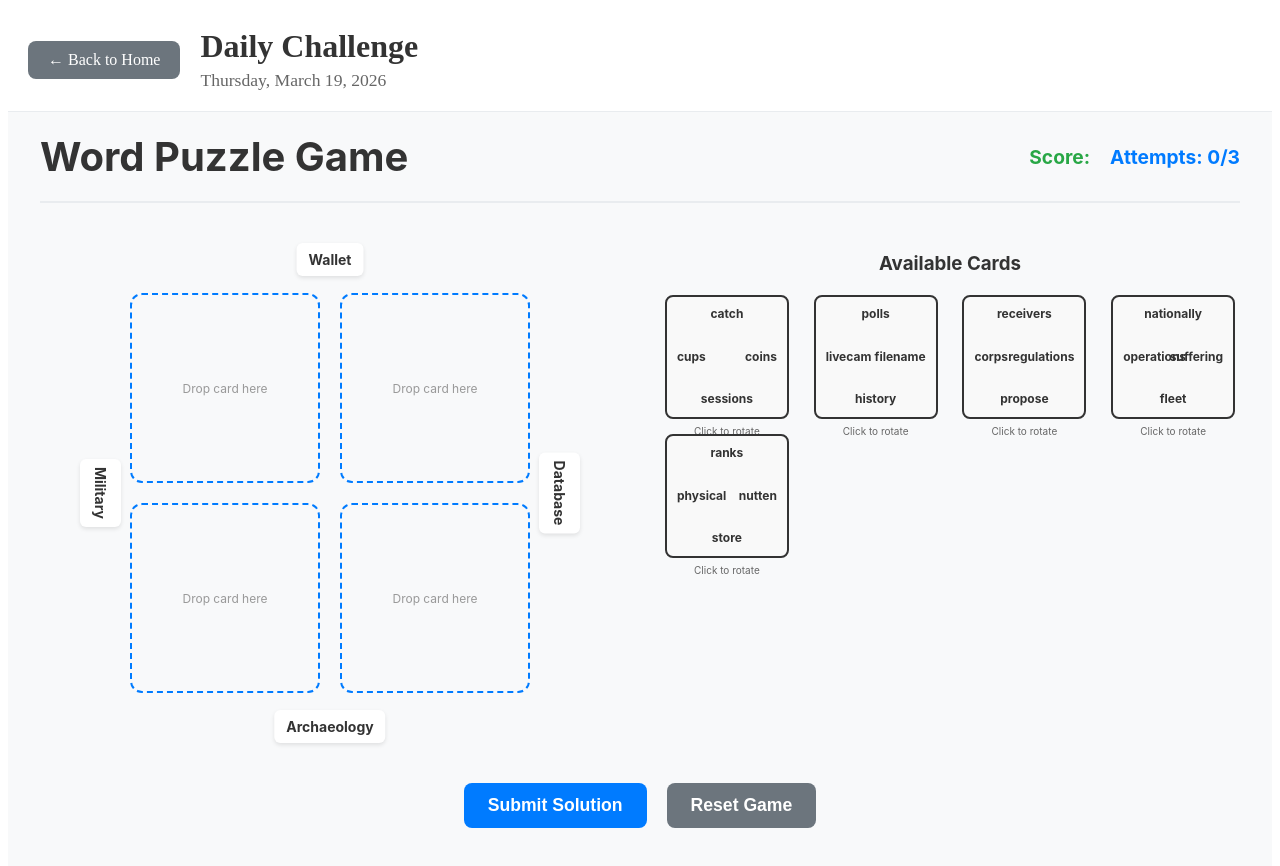
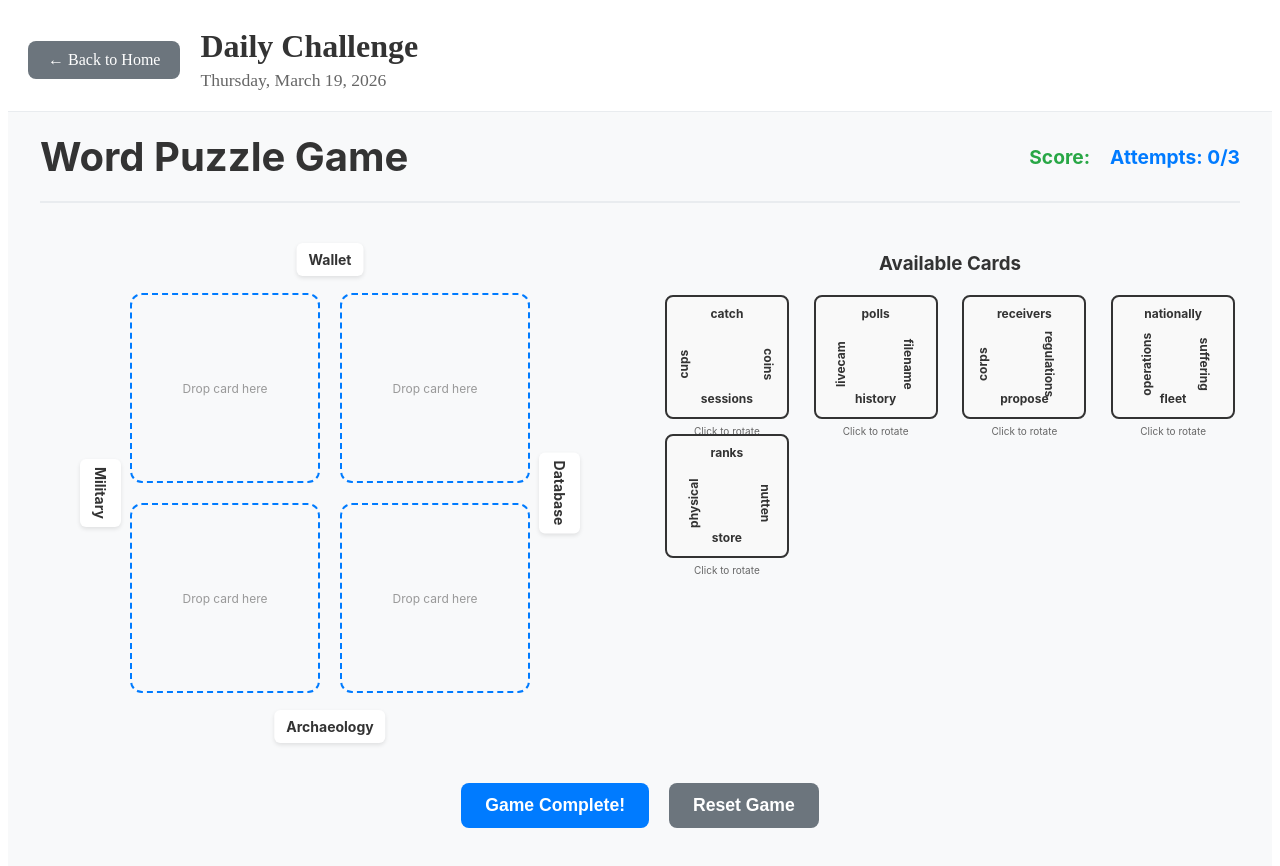
Before and after one commit to joelatwo/solo-clover, a Next.js app: page /puzzle/11-16-2025 in a window 1280 px wide. Shown: the top 866 px of the page. Built offline with nearby package versions, Linux system fonts and the light colour scheme.

Commit message:
Slight Tweaks

```diff
--- a/src/components/Card.tsx
+++ b/src/components/Card.tsx
@@ -18,8 +18,6 @@ export default function Card({
   isIncorrect = false,
   onRotate,
 }: CardProps) {
-  const [isDragging, setIsDragging] = useState(false);
-
   const [{ isDragging: isDragActive }, drag] = useDrag({
     type: "card",
     item: { id: card.id, card },
@@ -52,13 +50,21 @@ export default function Card({
     >
       <div
         className={styles.word}
-        style={{ top: "10px", left: "50%", transform: "translateX(-50%)" }}
+        style={{
+          top: "10px",
+          left: "50%",
+          transform: "translateX(-50%)",
+        }}
       >
         {getWordAtPosition("top")}
       </div>
       <div
         className={styles.word}
-        style={{ right: "10px", top: "50%", transform: "translateY(-50%)" }}
+        style={{
+          right: "10px",
+          top: "50%",
+          transform: "rotate(90deg) translateY(-50%)",
+        }}
       >
         {getWordAtPosition("right")}
       </div>
@@ -70,7 +76,11 @@ export default function Card({
       </div>
       <div
         className={styles.word}
-        style={{ left: "10px", top: "50%", transform: "translateY(-50%)" }}
+        style={{
+          left: "10px",
+          top: "50%",
+          transform: "rotate(-90deg) translateY(-50%)",
+        }}
       >
         {getWordAtPosition("left")}
       </div>
--- a/src/components/WordPuzzleGame.tsx
+++ b/src/components/WordPuzzleGame.tsx
@@ -84,7 +84,7 @@ export default function WordPuzzleGame({ initialPuzzle }: Props) {
             disabled={numberOfAttempts === 3}
             className={styles.submitButton}
           >
-            {score ? "Game Complete!" : "Submit Solution"}
+            {score === null ? "Game Complete!" : "Submit Solution"}
           </button>
 
           <button onClick={handleReset} className={styles.resetButton}>
@@ -92,7 +92,7 @@ export default function WordPuzzleGame({ initialPuzzle }: Props) {
           </button>
         </div>
 
-        {score && (
+        {score !== null && (
           <div className={styles.gameComplete}>
             <h2>Game Complete!</h2>
             <p>Final Score: {score}</p>
--- a/src/hooks/useGameLogic.ts
+++ b/src/hooks/useGameLogic.ts
@@ -32,10 +32,10 @@ export function useGameLogic(initialPuzzle: PuzzleType | null) {
 
   // Load score from localStorage on mount
   useEffect(() => {
-    const savedScore = localStorage.getItem("wordPuzzleScore");
-    if (savedScore) {
-      setScore(parseInt(savedScore));
-    }
+    // const savedScore = localStorage.getItem("wordPuzzleScore");
+    // if (savedScore) {
+    //   setScore(parseInt(savedScore));
+    // }
   }, []);
 
   // Update available cards when puzzle changes
```
